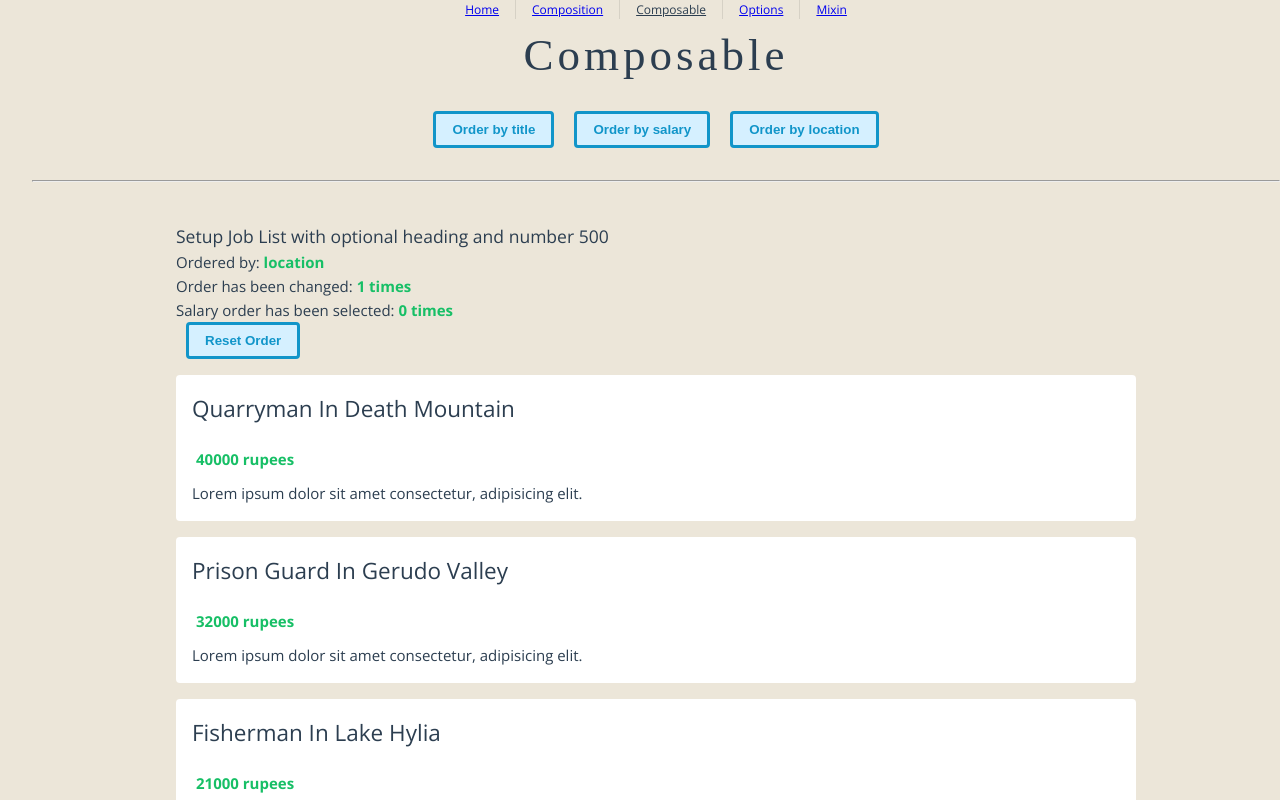
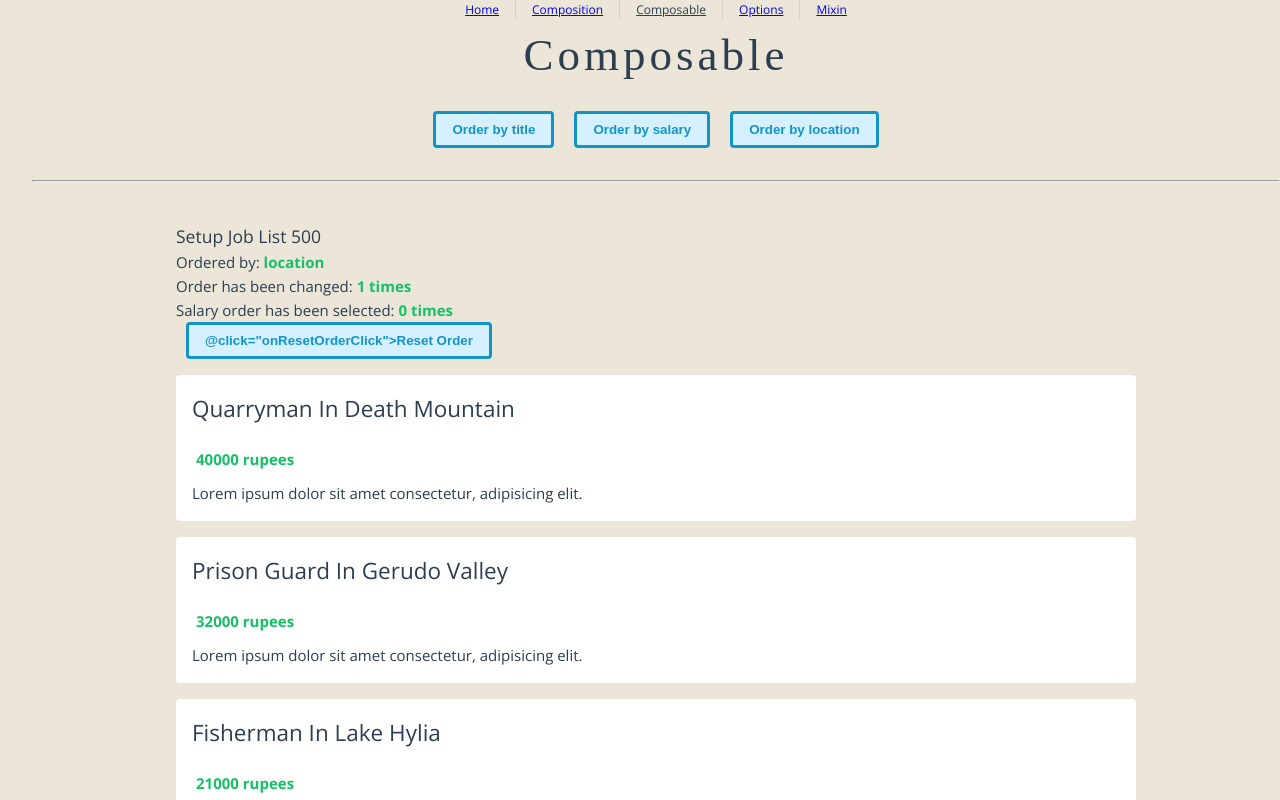
Before and after one commit to pscal4/composition, a Vue app: page /composable in a window 1280 px wide. Shown: the top 800 px of the page. Built offline with nearby package versions, Linux system fonts and the light colour scheme; a web font is replaced by a local one.

Commit message:
Change to allowReset

```diff
--- a/src/components/JobListComposition.vue
+++ b/src/components/JobListComposition.vue
@@ -1,13 +1,12 @@
 <template>
   <div class="job-list">
     <h3>
-      Composition Job List
-      <span v-if="showHeading"> with optional heading and number {{someNumber}}</span>
+      Composition Job List {{someNumber}}
     </h3>
     <p>Ordered by: <span class="greenbold">{{jobSortOrder}}</span></p>
     <p>Order has been changed: <span class="greenbold">{{orderChangedCount}} times</span></p>
     <p>Salary order has been selected: <span class="greenbold">{{salarySelectedCount}} times</span></p>
-    <button @click="onResetOrderClick">Reset Order</button>
+    <button v-if="allowReset" @click="onResetOrderClick">Reset Order</button>
 
     <transition-group name="list" tag="ul">
       <li v-for="job in orderedJobs" :key="job.id">
@@ -38,7 +37,7 @@ export default defineComponent({
       type: String as PropType<JobSortOrder>,
       default: JobSortOrder.Title,
     },
-    showHeading: Boolean,
+    allowReset: Boolean,
     someNumber: [Number, String] as PropType<Number | String>
   },
 
--- a/src/components/JobListSetup.vue
+++ b/src/components/JobListSetup.vue
@@ -18,7 +18,7 @@ const props = defineProps({
     type: String as PropType<JobSortOrder>,
     default: 'title',
   },
-  showHeading: Boolean,
+  allowReset: Boolean,
   someNumber: [Number, String] as PropType<Number | String>
 });
 
@@ -62,17 +62,15 @@ export default {
 }
 </script>
 
-
 <template>
   <div class="job-list">
     <h3>
-      Setup Job List
-      <span v-if="showHeading"> with optional heading and number {{someNumber}}</span>
+      Setup Job List {{someNumber}}
     </h3>
     <p>Ordered by: <span class="greenbold">{{jobSortOrder}}</span></p>
     <p>Order has been changed: <span class="greenbold">{{orderChangedCount}} times</span></p>
     <p>Salary order has been selected: <span class="greenbold">{{salarySelectedCount}} times</span></p>
-    <button @click="onResetOrderClick">Reset Order</button>
+    <button v-if="allowReset">@click="onResetOrderClick">Reset Order</button>
 
     <transition-group name="list" tag="ul">
       <li v-for="job in orderedJobs" :key="job.id">
--- a/src/components/joblistoptions/JobListOptions.ts
+++ b/src/components/joblistoptions/JobListOptions.ts
@@ -12,7 +12,7 @@ export default defineComponent({
             type: String as PropType<JobSortOrder>,
             default: JobSortOrder.Title,
         },
-        showHeading: Boolean,
+        allowReset: Boolean,
         someNumber: [Number, String] as PropType<Number | String>
     },
     // Notice type is a constructor so Boolean (with upper case) versus boolean
@@ -24,7 +24,7 @@ export default defineComponent({
     // @Prop({ default: 'title' })
     // private jobSortOrder: JobSortOrder;
     // @Prop({ default: false })
-    // private showHeading: boolean;
+    // private allowReset: boolean;
     // @Prop()
     // private someNumber: number | string;
 
@@ -62,9 +62,9 @@ export default defineComponent({
             immediate: true,
             // deep: true,
         },
-        showHeading: function (newValue: boolean, oldValue: boolean): void {
+        allowReset: function (newValue: boolean, oldValue: boolean): void {
             //        ^ Simple syntax
-            console.log(`showHeading changed from ${oldValue} to ${newValue}`);
+            console.log(`allowReset changed from ${oldValue} to ${newValue}`);
         },
 
     },
--- a/src/components/joblistoptions/JobListOptions.vue
+++ b/src/components/joblistoptions/JobListOptions.vue
@@ -1,13 +1,12 @@
 <template>
   <div class="job-list">
     <h3>
-      Options Job List
-      <span v-if="showHeading"> with optional heading and number {{someNumber}}</span>
+      Options Job List {{someNumber}}
     </h3>
     <p>Ordered by: <span class="greenbold">{{jobSortOrder}}</span></p>
     <p>Order has been changed: <span class="greenbold">{{orderChangedCount}} times</span></p>
     <p>Salary order has been selected: <span class="greenbold">{{salarySelectedCount}} times</span></p>
-    <button @click="onResetOrderClick">Reset Order</button>
+    <button v-if="allowReset" @click="onResetOrderClick">Reset Order</button>
 
     <transition-group name="list" tag="ul">
       <li v-for="job in orderedJobs" :key="job.id">
--- a/src/mixins/joblistmixin.ts
+++ b/src/mixins/joblistmixin.ts
@@ -8,6 +8,7 @@ export default defineComponent({
         return {
             jobs: [] as Job[],
             jobSortOrder: JobSortOrder.Title,
+            allowReset: true,
         };
     },
 
--- a/src/views/ComposableView.vue
+++ b/src/views/ComposableView.vue
@@ -39,6 +39,6 @@ export default defineComponent({
         </header>
         <hr>
 
-        <JobListSetup :jobs="jobs" :jobSortOrder="jobSortOrder" :showHeading="true" someNumber="500" @resetOrder="onResetOrder" />
+        <JobListSetup :jobs="jobs" :jobSortOrder="jobSortOrder" :allowReset="true" someNumber="500" @resetOrder="onResetOrder" />
     </div>
 </template>
--- a/src/views/CompositionView.vue
+++ b/src/views/CompositionView.vue
@@ -11,7 +11,7 @@
       </div>
     </header>
     <hr>
-    <job-list :jobs="jobs" :jobSortOrder="jobSortOrder" :showHeading="true" someNumber="200" @resetOrder="onResetOrder" />
+    <job-list :jobs="jobs" :jobSortOrder="jobSortOrder" :allowReset="true" someNumber="200" @resetOrder="onResetOrder" />
   </div>
 </template>
 
--- a/src/views/OptionsView/OptionsView.vue
+++ b/src/views/OptionsView/OptionsView.vue
@@ -11,7 +11,7 @@
         </div>
       </header>
       <hr>
-      <job-list-options :jobs="jobs" :jobSortOrder="jobSortOrder" :showHeading="true" someNumber="200" @resetOrder="onResetOrder"/>
+      <job-list-options :jobs="jobs" :jobSortOrder="jobSortOrder" :allowReset="true" someNumber="200" @resetOrder="onResetOrder"/>
     </div>
 </template>
 <script src="./OptionsView.ts" lang="ts"/>
--- a/src/views/mixinview/MixinView.vue
+++ b/src/views/mixinview/MixinView.vue
@@ -11,7 +11,7 @@
         </div>
       </header>
       <hr>
-      <job-list-options :jobs="jobs" :jobSortOrder="jobSortOrder" :showHeading="true" someNumber="200" @resetOrder="onResetOrder"/>
+      <job-list-options :jobs="jobs" :jobSortOrder="jobSortOrder" :allowReset="allowReset" someNumber="200" @resetOrder="onResetOrder"/>
     </div>
 </template>
 <script src="./MixinView.ts" lang="ts"/>
```
